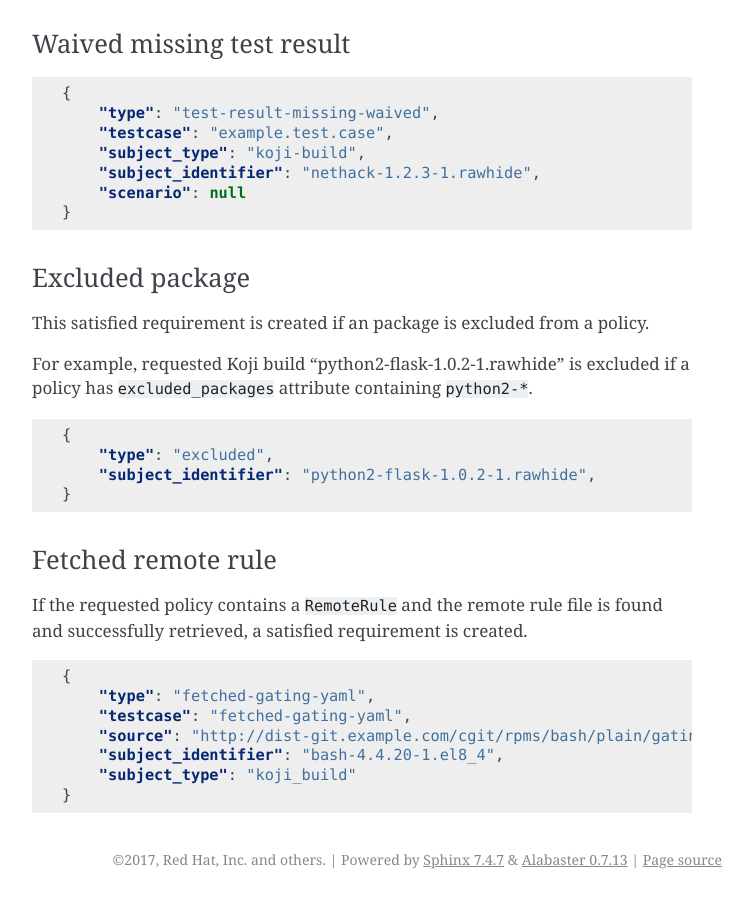
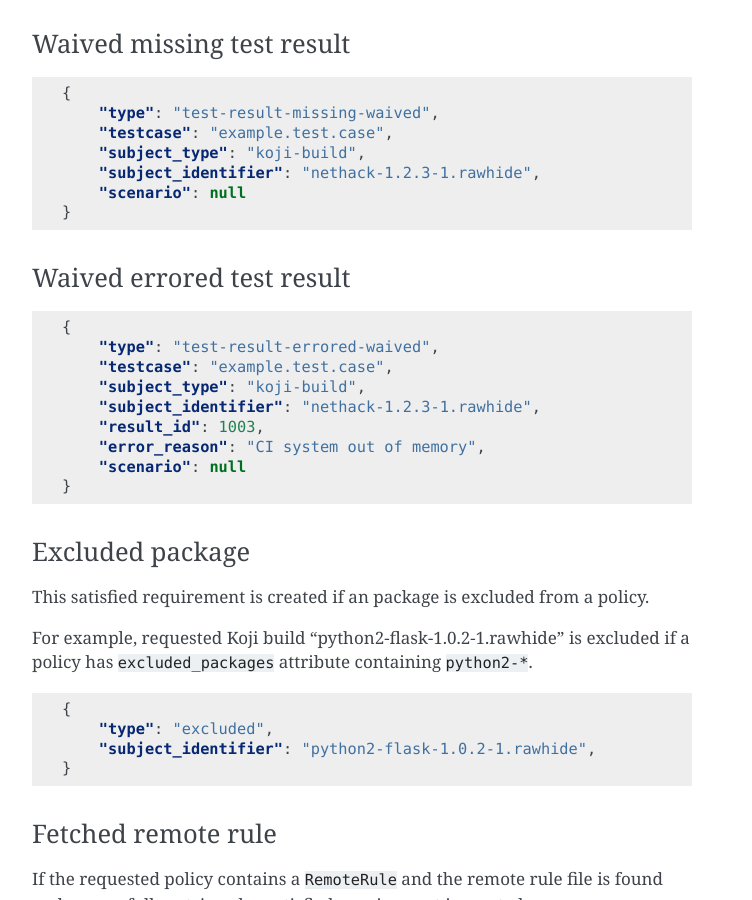
Before and after one commit to release-engineering/greenwave, a Sphinx documentation site: the page built from docs/decision_requirements.rst, in a window 1280 px wide and 900 px high, scrolled down 2692 px. Shown: the whole window, without its empty margins (388-1140 px from the left). Built offline with Sphinx 7.4.7, drawn with Linux system fonts in a browser that asks for light colours; pages that are not in the unit, such as notebooks, are missing from menus; some of the changed text lies outside the part shown.

Commit message:
Docs: Add example of waived errored test result

```diff
--- a/docs/decision_requirements.rst
+++ b/docs/decision_requirements.rst
@@ -162,6 +162,21 @@ Waived missing test result
         "scenario": null
     }
 
+Waived errored test result
+--------------------------
+
+.. code-block:: json
+
+    {
+        "type": "test-result-errored-waived",
+        "testcase": "example.test.case",
+        "subject_type": "koji-build",
+        "subject_identifier": "nethack-1.2.3-1.rawhide",
+        "result_id": 1003,
+        "error_reason": "CI system out of memory",
+        "scenario": null
+    }
+
 Excluded package
 ----------------
 
```
